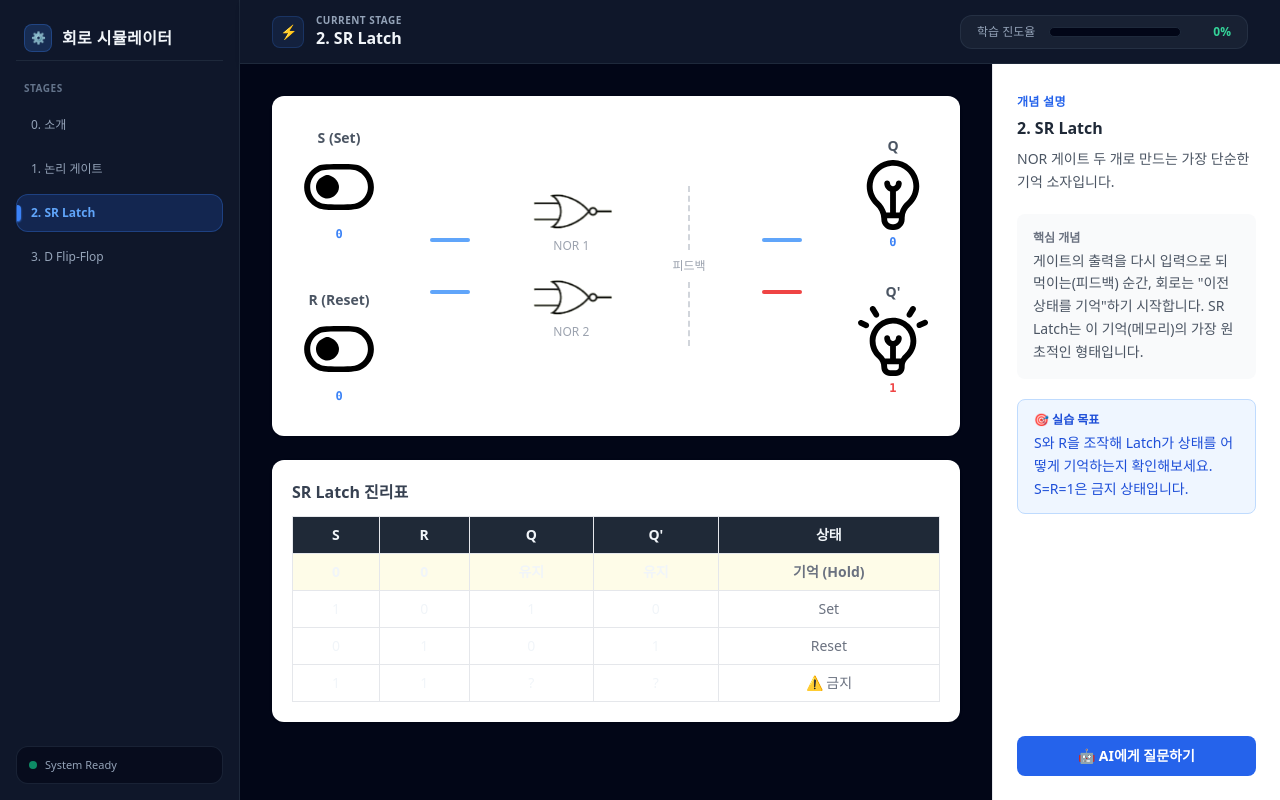
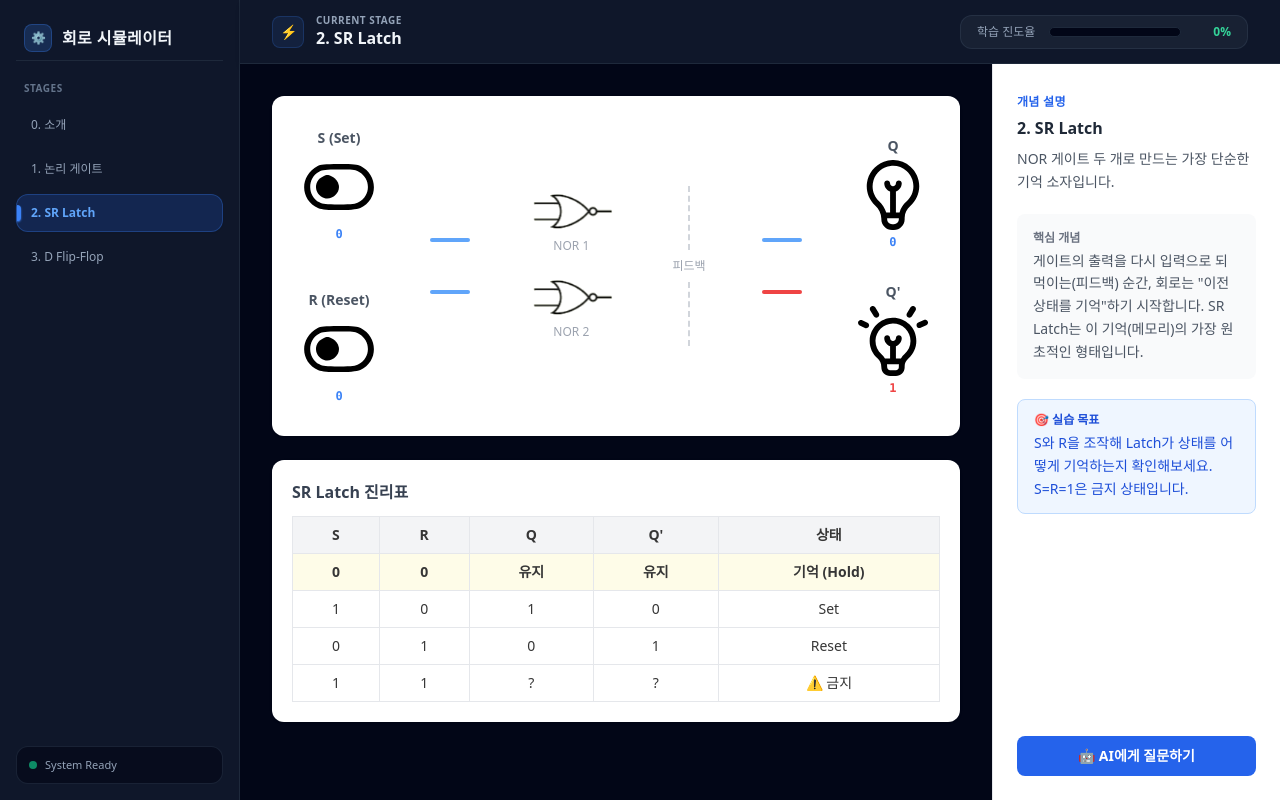
Before and after one commit to Comtea04/circuit-simulator, a React (Vite) app: page /#/stage2 in a window 1280 px wide. Built offline with nearby package versions, Linux system fonts and the light colour scheme.

Commit message:
Update Stage2_Latch.jsx

```diff
--- a/src/pages/Stage2_Latch.jsx
+++ b/src/pages/Stage2_Latch.jsx
@@ -111,12 +111,12 @@ const Stage2_Latch = () => {
         <h3 className="font-bold text-gray-700 mb-3">SR Latch 진리표</h3>
         <table className="w-full text-sm text-center border-collapse">
           <thead>
-            <tr className="bg-gray-800">
-              <th className="border border-gray-200 px-4 py-2">S</th>
-              <th className="border border-gray-200 px-4 py-2">R</th>
-              <th className="border border-gray-200 px-4 py-2">Q</th>
-              <th className="border border-gray-200 px-4 py-2">Q'</th>
-              <th className="border border-gray-200 px-4 py-2">상태</th>
+            <tr className="bg-gray-100">
+              <th className="border border-gray-200 px-4 py-2 text-[#363636]">S</th>
+              <th className="border border-gray-200 px-4 py-2 text-[#363636]">R</th>
+              <th className="border border-gray-200 px-4 py-2 text-[#363636]">Q</th>
+              <th className="border border-gray-200 px-4 py-2 text-[#363636]">Q'</th>
+              <th className="border border-gray-200 px-4 py-2 text-[#363636]">상태</th>
             </tr>
           </thead>
           <tbody>
@@ -127,11 +127,11 @@ const Stage2_Latch = () => {
               { s: 1, r: 1, q: '?',  qn: '?',    label: '⚠️ 금지',      highlight: s === 1 && r === 1 },
             ].map((row, i) => (
               <tr key={i} className={row.highlight ? 'bg-yellow-50 font-semibold' : ''}>
-                <td className="border border-gray-200 px-4 py-2">{row.s}</td>
-                <td className="border border-gray-200 px-4 py-2">{row.r}</td>
-                <td className="border border-gray-200 px-4 py-2">{String(row.q)}</td>
-                <td className="border border-gray-200 px-4 py-2">{String(row.qn)}</td>
-                <td className="border border-gray-200 px-4 py-2 text-gray-500">{row.label}</td>
+                <td className="border border-gray-200 px-4 py-2 text-[#363636]">{row.s}</td>
+                <td className="border border-gray-200 px-4 py-2 text-[#363636]">{row.r}</td>
+                <td className="border border-gray-200 px-4 py-2 text-[#363636]">{String(row.q)}</td>
+                <td className="border border-gray-200 px-4 py-2 text-[#363636]">{String(row.qn)}</td>
+                <td className="border border-gray-200 px-4 py-2 text-[#363636]">{row.label}</td>
               </tr>
             ))}
           </tbody>
```
